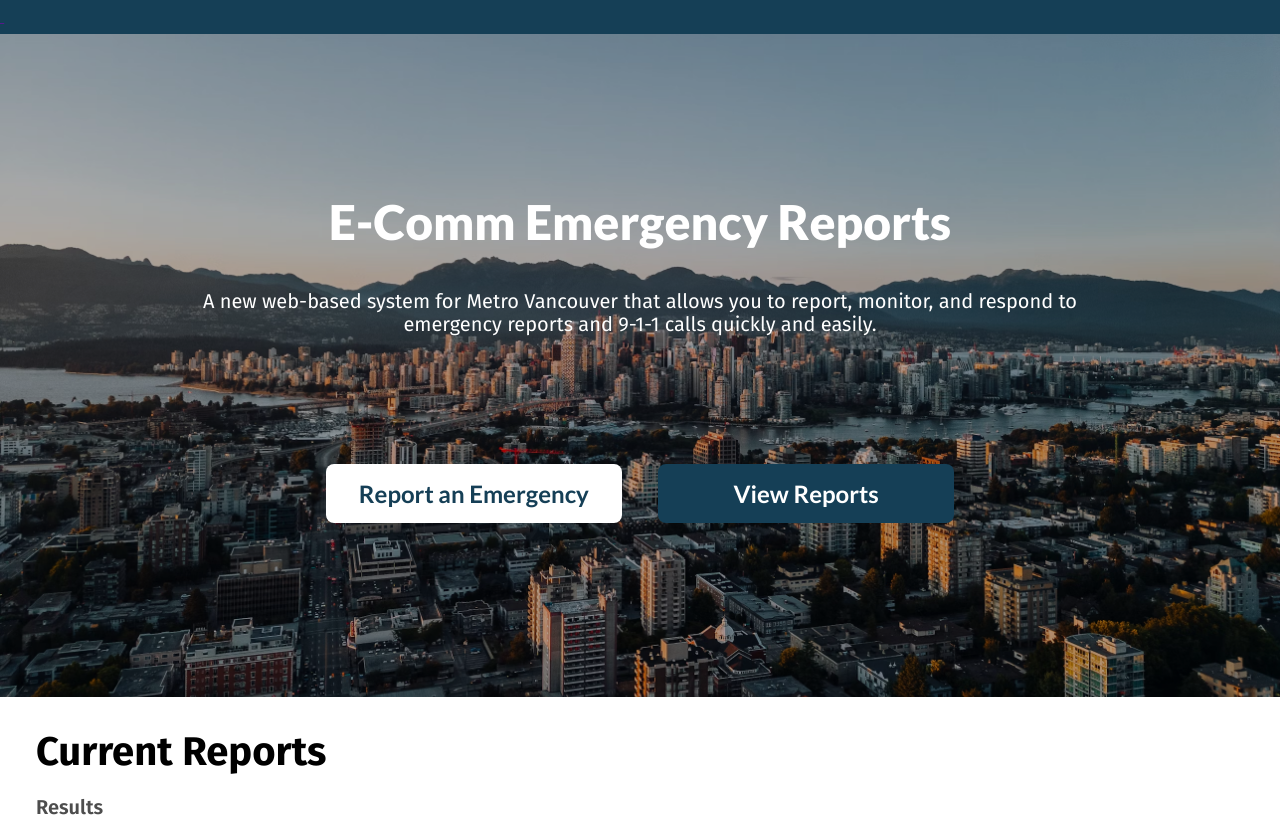
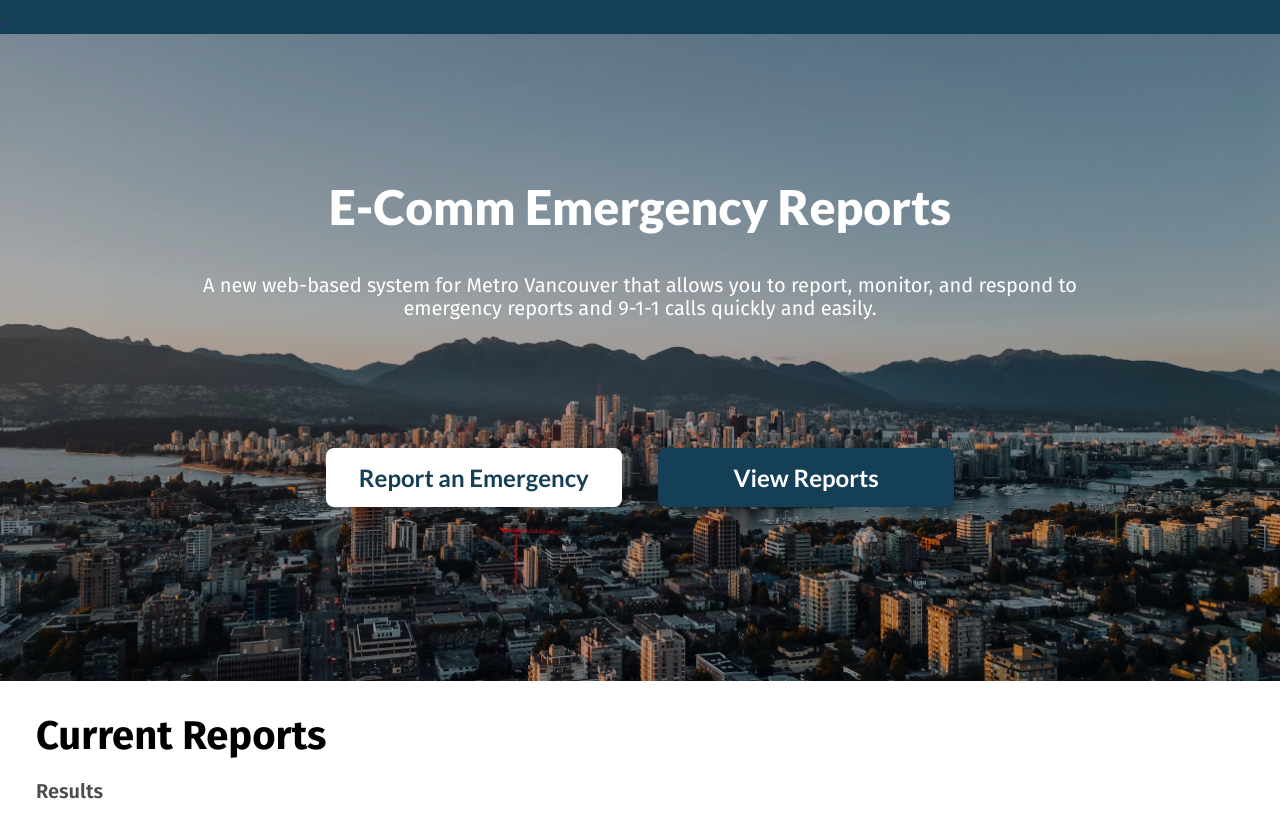
Before and after one commit to biancadimaano/ecomm-website, a plain HTML site: page public_html/index.html in a window 1280 px wide. Shown: the top 822 px of the page. Drawn offline with Linux system fonts and the light colour scheme.

Commit message:
Fixed paddings and margins of header

```diff
--- a/public_html/css/main.css
+++ b/public_html/css/main.css
@@ -23,7 +23,6 @@
     ===================================================== */
 header{
     background:rgba(0,0,0,0.3);
-    padding-bottom:7rem;
 }
 
 #nav-bar{
@@ -33,7 +32,7 @@
 
 #header-city-img{
     position:absolute;
-    top:-5rem;
+    top:0;
     left:0;
     margin:0;
     padding:0;
@@ -44,7 +43,8 @@
 }
 
 header section{
-    margin:7rem 1rem 0 1rem;
+    margin:0 !important;
+    padding:7rem 1rem 7rem 1rem;
     text-align:center;
 }
 
```
